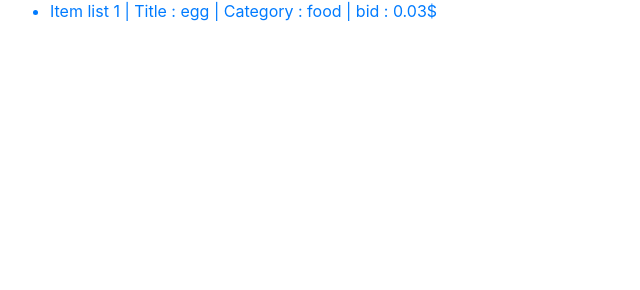
After one commit to banover/sql-prac, a Django app: a page that uses commerce/auctions/templates/auctions/layout.html in a window 1280 px wide. The commit adds this page. Shown: the part 510-800 px from the top of the page, without its empty margins (0-640 px from the left). Run offline with Django 3.2, Linux system fonts and the light colour scheme; a user stored in the database is signed in; data comes from the database, SQL or seed files in the repository; both versions use the stored data as it was after the commit; some libraries are stand-ins or nearby versions.

Commit message:
all clear

```diff
--- a/commerce/auctions/models.py
+++ b/commerce/auctions/models.py
@@ -20,7 +20,7 @@
 
 
 class Category(models.Model):
-    category = models.CharField(max_length=64, default=None)
+    category = models.CharField(max_length=64, default=None, unique=True)
 
     def __str__(self):
         return f"{self.category}"
--- /dev/null
+++ b/commerce/auctions/templates/auctions/category_list.html
@@ -0,0 +1,11 @@
+{% extends "auctions/layout.html" %}
+
+{% block body %}
+    <h2>Category listings</h2>
+    <ul>
+    {% for list in category_list %}
+        <img src="{{ list.item_img_url }}" alt="img of item" width="300px" height="300px">
+        <a href="{% url 'listpage' list.item_name %}"><li> Item list {{ list.id }} | Title : {{ list.item_name }} | Category : {{ list.item_category }} | bid : {{ list.item_bid }}</li></a>
+    {% endfor %}
+    </ul>
+{% endblock %}
--- a/commerce/auctions/templates/auctions/index.html
+++ b/commerce/auctions/templates/auctions/index.html
@@ -4,8 +4,8 @@
     <h2>Active Listings</h2>
     <ul>
     {% for list in auction_list %}
+        <img src="{{ list.item_img_url }}" alt="img of item" width="300px" height="300px">
         <a href="{% url 'listpage' list.item_name %}"><li> Item list {{ list.id }} | Title : {{ list.item_name }} | Category : {{ list.item_category }} | bid : {{ list.item_bid }}</li></a>
-        <img src="{{ list.item_img_url }}" alt="img of item" width="300px" height="300px">
     {% endfor %}
     </ul>
 {% endblock %}
--- a/commerce/auctions/templates/auctions/layout.html
+++ b/commerce/auctions/templates/auctions/layout.html
@@ -22,6 +22,9 @@
             </li>
             {% if user.is_authenticated %}
                 <li class="nav-item">
+                    <a class="nav-link" href="{% url 'category' %}">Categories</a>
+                </li>
+                <li class="nav-item">
                     <a class="nav-link" href="{% url 'watchlist' %}">Watchlist</a>
                 </li>
                 <li class="nav-item">
--- a/commerce/auctions/templates/auctions/listpage.html
+++ b/commerce/auctions/templates/auctions/listpage.html
@@ -44,7 +44,7 @@
         {% endif %}
 
         {% for comment in comments %}
-            <li> Comment : {{ comment.comment }}</li>
+            <li> Comment : {{ comment.user_id }} - {{ comment.comment }}</li>
         {% endfor %}
 
         <form action="{% url 'listpage' list.item_name %}" method="POST">
--- a/commerce/auctions/urls.py
+++ b/commerce/auctions/urls.py
@@ -9,5 +9,7 @@
     path("register", views.register, name="register"),
     path("create/", views.create, name ="create"),
     path("listpage/<str:title>", views.listpage, name="listpage"),
-    path("watchlist/", views.watchlist, name="watchlist")
+    path("watchlist/", views.watchlist, name="watchlist"),
+    path("category/", views.category, name="category"),
+    path("category_listpage/<str:category>", views.category_listpage, name="category_listpage")
 ]
--- a/commerce/auctions/views.py
+++ b/commerce/auctions/views.py
@@ -5,6 +5,7 @@
 from django.urls import reverse
 from datetime import datetime
 from django.db.models import Max, Min
+from django.contrib.auth.decorators import login_required
 
 
 from .models import User, Auction_list, Bid, Comment, Category, Image_url, Title,Transaction, Watchlist
@@ -69,6 +70,7 @@
         return render(request, "auctions/register.html")
 
 
+@login_required
 def create(request):
     if request.method == "GET":
         return render(request, "auctions/create.html")
@@ -105,6 +107,7 @@
         return HttpResponseRedirect(reverse("index"))
 
 
+@login_required
 def listpage(request, title): # comment 입력할 수 있게
 
     # Earning title's id from title which is delivered
@@ -216,6 +219,7 @@
         return HttpResponseRedirect(reverse("listpage", args=(title,)))
 
 
+@login_required
 def watchlist(request):
 
     username = request.user.username
@@ -239,3 +243,23 @@
         watchlist = Watchlist.objects.filter(username=user_id, item_name=item_name).delete()
 
         return HttpResponseRedirect(reverse("watchlist"))
+
+
+@login_required
+def category(request):
+
+    categories = Category.objects.all()
+
+    return render(request, "auctions/category.html", {
+        "categories" : categories
+    })
+
+
+@login_required
+def category_listpage(request, category):
+
+    categorys = Category.objects.get(category=category)
+    list = Auction_list.objects.filter(item_category=categorys)
+    return render(request, "auctions/category_list.html", {
+        "category_list" : list
+    })
```
Also changed, not shown: commerce/auctions/templates/auctions/category.html (added, +10 -0 lines), commerce/auctions/migrations/0002_alter_category_category.py (added), commerce/db.sqlite3.
